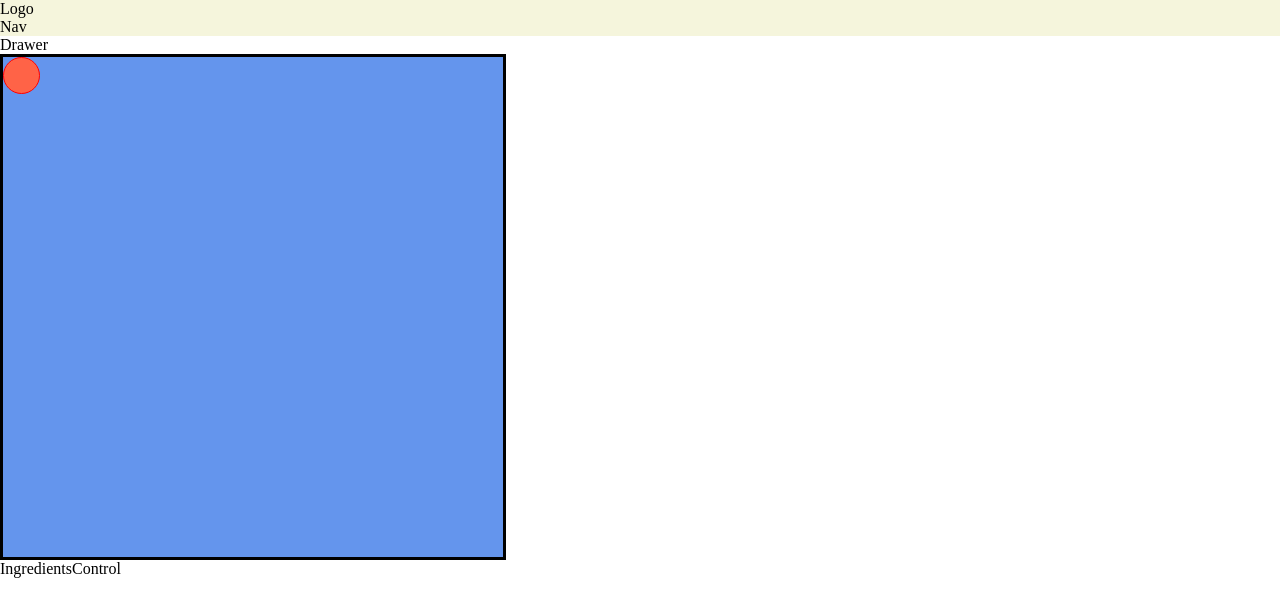
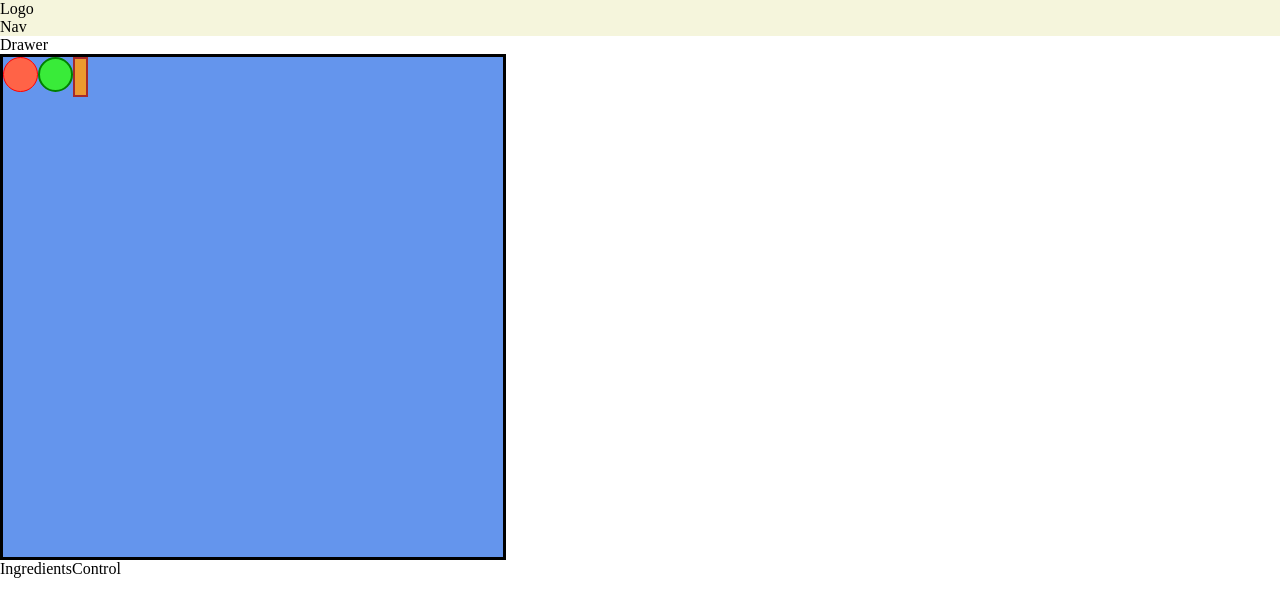
Before and after one commit to bayel-bakytov/shawarma-builder, a React (Create React App) app: page / in a window 1280 px wide. Shown: the top 616 px of the page. Built offline with nearby package versions, Linux system fonts and the light colour scheme.

Commit message:
Changes  Style type

```diff
--- a/src/components/ShawarmaBuilder/ShawarmaIngredients/Ingredients/Ingredients.js
+++ b/src/components/ShawarmaBuilder/ShawarmaIngredients/Ingredients/Ingredients.js
@@ -2,8 +2,25 @@ import React from 'react';
 import classes from "./Ingredients.module.css";
 
 
-export default () => (
-        <div className={classes.Ingredients}>
+export default ({ type }) => {
+    const IngredientsClasses = [classes.Ingredients];
+
+    switch (type) {
+        case "tomato":
+            IngredientsClasses.push(classes.tomato);
+            break;
+        case "cucumber":
+            IngredientsClasses.push(classes.cucumber);
+            break;
+        case "french-fries":
+        default:
+            IngredientsClasses.push(classes.frenchFries);
+            break;
+    }
+    return (
+        <div className={IngredientsClasses.join(" ")}>
 
         </div>
-);
+    )
+
+}
--- a/src/components/ShawarmaBuilder/ShawarmaIngredients/Ingredients/Ingredients.module.css
+++ b/src/components/ShawarmaBuilder/ShawarmaIngredients/Ingredients/Ingredients.module.css
@@ -1,7 +1,21 @@
 .Ingredients {
     height: 35px;
     width: 35px;
+    box-sizing: border-box;
+}
+.tomato {
     background-color: tomato;
     border: 1px solid red;
     border-radius: 100%;
 }
+.cucumber {
+    background-color: rgb(57, 235, 57);
+    border: 2px solid green;
+    border-radius: 100%;
+}
+.frenchFries{
+    height: 40px;
+    width: 15px;
+    background-color: rgb(236, 154, 47);
+    border: 2px solid brown;
+}
--- a/src/components/ShawarmaBuilder/ShawarmaIngredients/ShawarmaIngredients.js
+++ b/src/components/ShawarmaBuilder/ShawarmaIngredients/ShawarmaIngredients.js
@@ -6,6 +6,8 @@ import classes from "./ShawarmaIngredients.module.css";
 
 export default () => (
         <div className={classes.ShawarmaIngredients}>
-          <Ingredients />
+          <Ingredients type="tomato"/>
+          <Ingredients type="cucumber"/>
+          <Ingredients type="french-fries"/>
         </div>
 );
```
